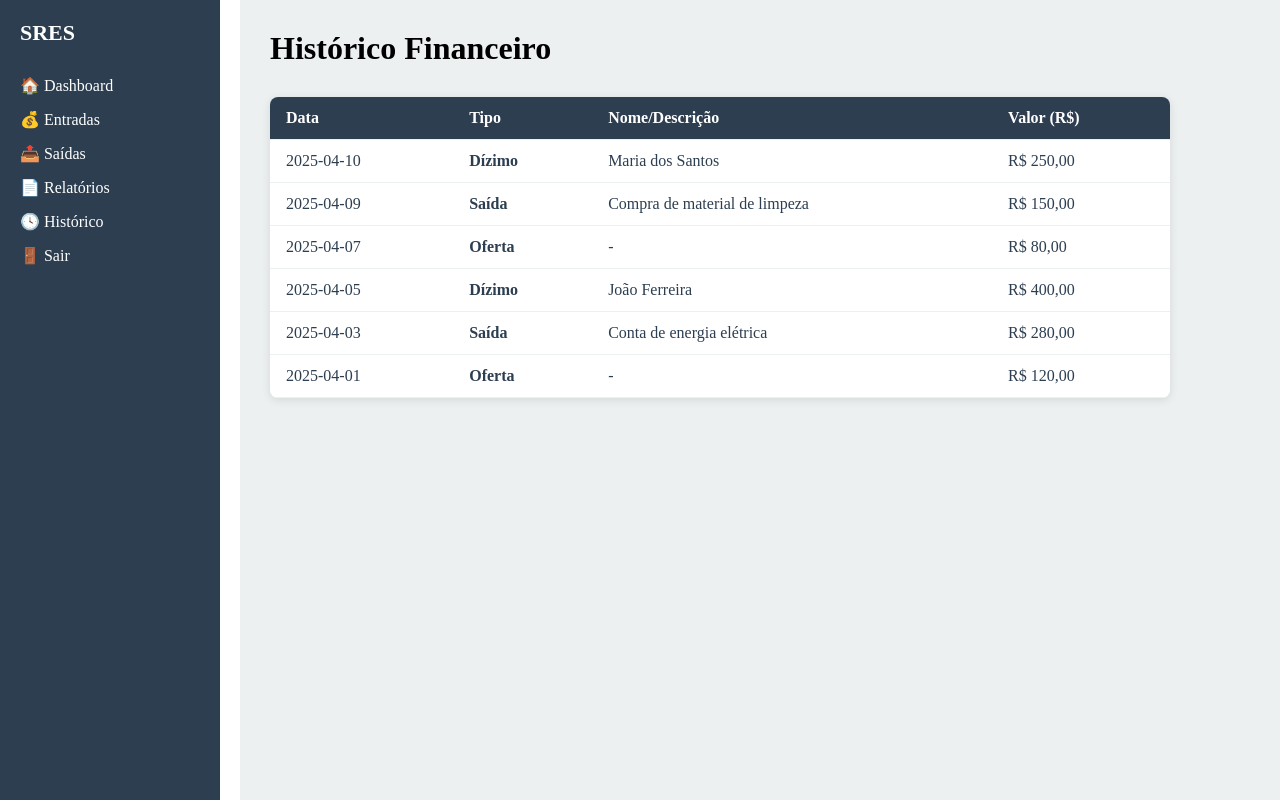
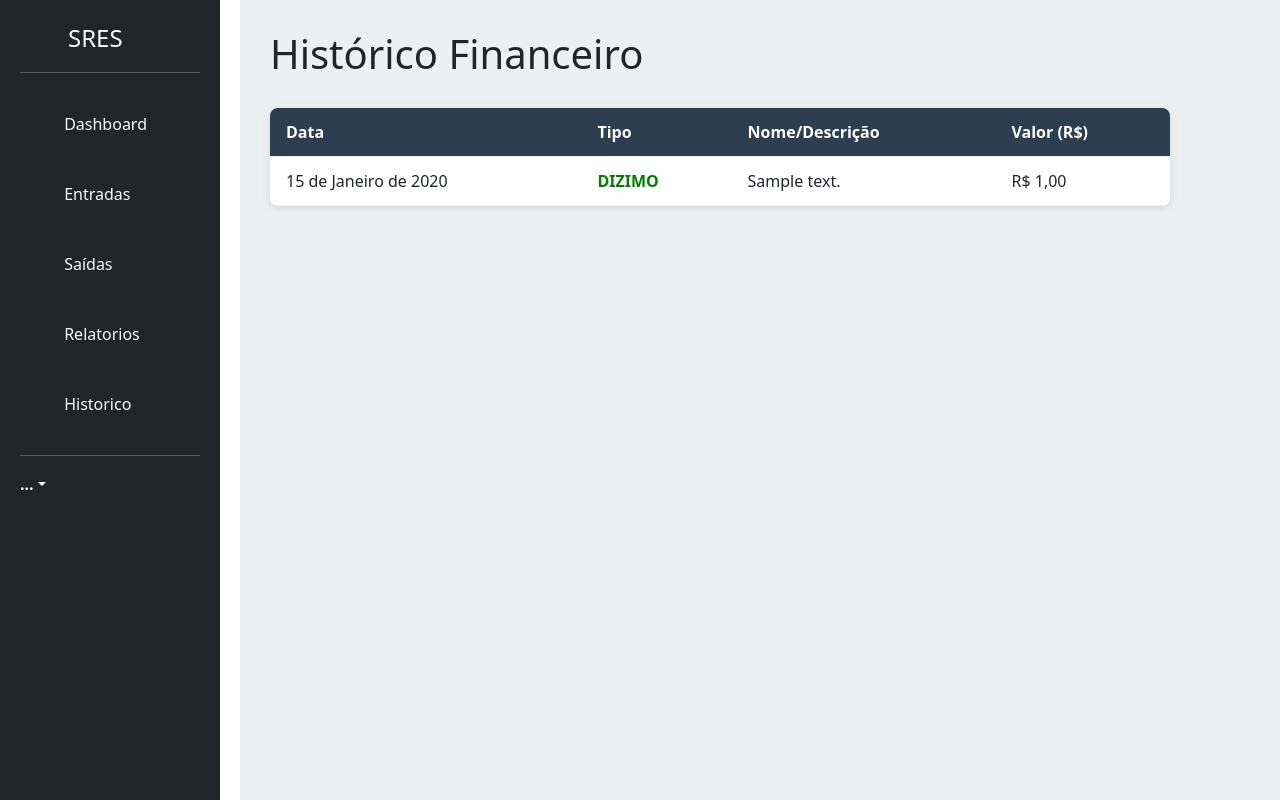
Before and after one commit to Victor-Drt/sres-full-stack, a Django app: page /transactions/historico/ in a window 1280 px wide. Run offline with Django 5.2, Linux system fonts and the light colour scheme; tables that the repository leaves empty hold one stand-in row (values such as "Sample post").

Commit message:
feat: melhoria no layout e integraçao da pagina de dashboard com o banco de dados

```diff
--- a/transactions/static/css/style.css
+++ b/transactions/static/css/style.css
@@ -193,21 +193,17 @@ body.login-body {
   color: white;
 }
 
-.historico-tabela td {
-  color: #2c3e50;
-}
-
-.tipo-dizimo {
+.tipo-DIZIMO {
   color: green;
   font-weight: bold;
 }
 
-.tipo-oferta {
+.tipo-OFERTA {
   color: orange;
   font-weight: bold;
 }
 
-.tipo-saida {
+.tipo-SAIDA {
   color: red;
   font-weight: bold;
 }
--- a/transactions/templates/entradas.html
+++ b/transactions/templates/entradas.html
@@ -45,5 +45,5 @@
   </table>
 </div>
 
-<script src="{% static "js/script.js" %}"></script>
+<!-- <script src="{% static "js/script.js" %}"></script> -->
 {% endblock %}
--- a/transactions/templates/historico.html
+++ b/transactions/templates/historico.html
@@ -12,42 +12,14 @@
         </tr>
       </thead>
       <tbody>
-        <tr>
-          <td>2025-04-10</td>
-          <td class="tipo-dizimo">Dízimo</td>
-          <td>Maria dos Santos</td>
-          <td>R$ 250,00</td>
-        </tr>
-        <tr>
-          <td>2025-04-09</td>
-          <td class="tipo-saida">Saída</td>
-          <td>Compra de material de limpeza</td>
-          <td>R$ 150,00</td>
-        </tr>
-        <tr>
-          <td>2025-04-07</td>
-          <td class="tipo-oferta">Oferta</td>
-          <td>-</td>
-          <td>R$ 80,00</td>
-        </tr>
-        <tr>
-          <td>2025-04-05</td>
-          <td class="tipo-dizimo">Dízimo</td>
-          <td>João Ferreira</td>
-          <td>R$ 400,00</td>
-        </tr>
-        <tr>
-          <td>2025-04-03</td>
-          <td class="tipo-saida">Saída</td>
-          <td>Conta de energia elétrica</td>
-          <td>R$ 280,00</td>
-        </tr>
-        <tr>
-          <td>2025-04-01</td>
-          <td class="tipo-oferta">Oferta</td>
-          <td>-</td>
-          <td>R$ 120,00</td>
-        </tr>
+        {% for transaction in transactions %}
+          <tr>
+            <td>{{transaction.created_at}}</td>
+            <td class="tipo-{{transaction.transaction_type}}">{{transaction.transaction_type}}</td>
+            <td>{{transaction.description}}</td>
+            <td>R$ {{transaction.value}}</td>
+          </tr>
+        {% endfor%}
       </tbody>
     </table>
   </div>
--- a/transactions/templates/partials/_sidebar.html
+++ b/transactions/templates/partials/_sidebar.html
@@ -1,6 +1,60 @@
 {% load static %}
+<link href="https://cdn.jsdelivr.net/npm/bootstrap@5.3.6/dist/css/bootstrap.min.css" rel="stylesheet" integrity="sha384-4Q6Gf2aSP4eDXB8Miphtr37CMZZQ5oXLH2yaXMJ2w8e2ZtHTl7GptT4jmndRuHDT" crossorigin="anonymous">
 
-<div class="sidebar">
+<div class="sidebar bg-dark">
+    <a href="/" class="d-flex align-items-center mb-3 mb-md-0 me-md-auto link-light text-decoration-none">
+      <svg class="bi me-2" width="40" height="32"><use xlink:href="#dashboard"></use></svg>
+      <span class="fs-4 bg-dark">SRES</span>
+    </a>
+    <hr>
+    <ul class="nav nav-pills flex-column mb-auto">
+      <li class="nav-item">
+        <a href="{% url 'dashboard' %}" class="nav-link link-light" aria-current="page">
+          <svg class="bi me-2" width="16" height="16"><use xlink:href="#dashboard"></use></svg>
+          Dashboard
+        </a>
+      </li>
+      <li>
+        <a href="{% url 'entradas' %}" class="nav-link link-light">
+          <svg class="bi me-2" width="16" height="16"><use xlink:href="#entradas"></use></svg>
+          Entradas
+        </a>
+      </li>
+      <li>
+        <a href="{% url "saidas" %}" class="nav-link link-light">
+          <svg class="bi me-2" width="16" height="16"><use xlink:href="#saidas"></use></svg>
+          Saídas
+        </a>
+      </li>
+      <li>
+        <a href="{% url "relatorios" %}" class="nav-link link-light">
+          <svg class="bi me-2" width="16" height="16"><use xlink:href="#relatorios"></use></svg>
+          Relatorios
+        </a>
+      </li>
+      <li>
+        <a href="{% url "historico" %}" class="nav-link link-light">
+          <svg class="bi me-2" width="16" height="16"><use xlink:href="#historico"></use></svg>
+          Historico
+        </a>
+      </li>
+    </ul>
+    <hr>
+    <div class="dropdown">
+      <a href="#" class="d-flex align-items-center link-light text-decoration-none dropdown-toggle" id="dropdownUser2" data-bs-toggle="dropdown" aria-expanded="false">
+        <strong>...</strong>
+      </a>
+      <ul class="dropdown-menu text-small shadow" aria-labelledby="dropdownUser2">
+        <li><a class="dropdown-item" href="#">New project...</a></li>
+        <li><a class="dropdown-item" href="#">Settings</a></li>
+        <li><a class="dropdown-item" href="#">Profile</a></li>
+        <li><hr class="dropdown-divider"></li>
+        <li><a class="dropdown-item" href="{% url "login" %}">Sign out</a></li>
+      </ul>
+    </div>
+  </div>
+
+<!-- <div class="sidebar">
   <h2>SRES</h2>
   <ul>
     <li><a href="{% url "dashboard" %}" class="active", target="_self">🏠 Dashboard</a></li>
@@ -10,4 +64,4 @@
     <li><a href="{% url "historico" %}">🕓 Histórico</a></li>
     <li><a href="{% url "login" %}" id="logout">🚪 Sair</a></li>
   </ul>
-</div>
+</div> -->
--- a/transactions/templates/saidas.html
+++ b/transactions/templates/saidas.html
@@ -43,5 +43,5 @@
   </table>
 </div>
 
-<script src="{% static 'js/script.js' %}"></script>
+<!-- <script src="{% static 'js/script.js' %}"></script> -->
 {% endblock %}
--- a/transactions/urls.py
+++ b/transactions/urls.py
@@ -3,7 +3,7 @@
 """
 
 from django.urls import path
-from .views import dashboard, entradas, saidas, relatorios, historico, create_transaction
+from .views import dashboard, entradas, saidas, relatorios, historico, create_transaction, get_transactions
 
 
 urlpatterns = [
@@ -13,4 +13,5 @@ urlpatterns = [
     path('relatorios/', relatorios, name='relatorios'),
     path('historico/', historico, name='historico'),
     path('create/', create_transaction, name='create'),
+    path('list/', get_transactions, name='transactions'),
 ]
--- a/transactions/views.py
+++ b/transactions/views.py
@@ -3,8 +3,9 @@
 """
 from django.shortcuts import render, redirect
 from django.http.response import JsonResponse
+from django.db.models.functions import TruncMonth
 from .models import Transaction
-from django.db.models import Sum
+from django.db.models import Sum, F, Case, When, Value, CharField
 from django.views.decorators.csrf import csrf_exempt
 
 # Create your views here.
@@ -12,7 +13,52 @@ def dashboard(request):
     """
     view que renderiza o dashboard de transactions
     """
-    return render(request, 'dashboard.html')
+
+    transactions = Transaction.objects.all()
+
+    total_dizimos = transactions.filter(transaction_type='DIZIMO').aggregate(total=Sum('value')).get('total') or 0
+    total_ofertas = transactions.filter(transaction_type='OFERTA').aggregate(total=Sum('value')).get('total') or 0
+    total_saida = transactions.filter(transaction_type='SAIDA').aggregate(total=Sum('value')).get('total') or 0
+    total = total_dizimos + total_ofertas - total_saida
+
+    response = {
+        'total_dizimos': total_dizimos,
+        'total_ofertas': total_ofertas,
+        'total_saida': total_saida,
+        'total': total,
+    }
+
+    return render(request, 'dashboard.html', response)
+
+def get_transactions(request):
+    grouped = Transaction.objects.annotate(
+        month=TruncMonth('created_at'),
+        tipo_financeiro=Case(
+            When(transaction_type__in=['DIZIMO', 'OFERTA'], then=Value('ENTRADA')),
+            When(transaction_type='SAIDA', then=Value('SAIDA')),
+            default=Value('OUTRO'),
+            output_field=CharField()
+        )
+    ).values('month', 'tipo_financeiro') \
+     .annotate(total=Sum('value')) \
+     .order_by('month')
+
+    data = [
+        {
+            "month": item["month"].strftime("%m"),
+            "tipo": item["tipo_financeiro"],
+            "total": float(item["total"]),
+        }
+        for item in grouped
+    ]
+    months = list(set(item['month'] for item in data))
+
+    response = {
+        'months': months,
+        'data': data,
+    }
+    return JsonResponse(response, safe=False)
+
 
 def entradas(request):
     """
@@ -81,15 +127,15 @@ def relatorios(request):
         'total': total,
     }
 
-    print(response.get('total_dizimos'))
-
     return render(request, 'relatorios.html', response)
 
 def historico(request):
     """
     view que renderiza a pagina de historico em transactions
     """
-    return render(request, 'historico.html')
+    transactions = Transaction.objects.all()
+
+    return render(request, 'historico.html', {'transactions': transactions})
 
 def login(request):
     """
```
Also changed, not shown: transactions/static/js/script.js (+5 -5 lines), transactions/templates/dashboard.html (+34 -7 lines).
